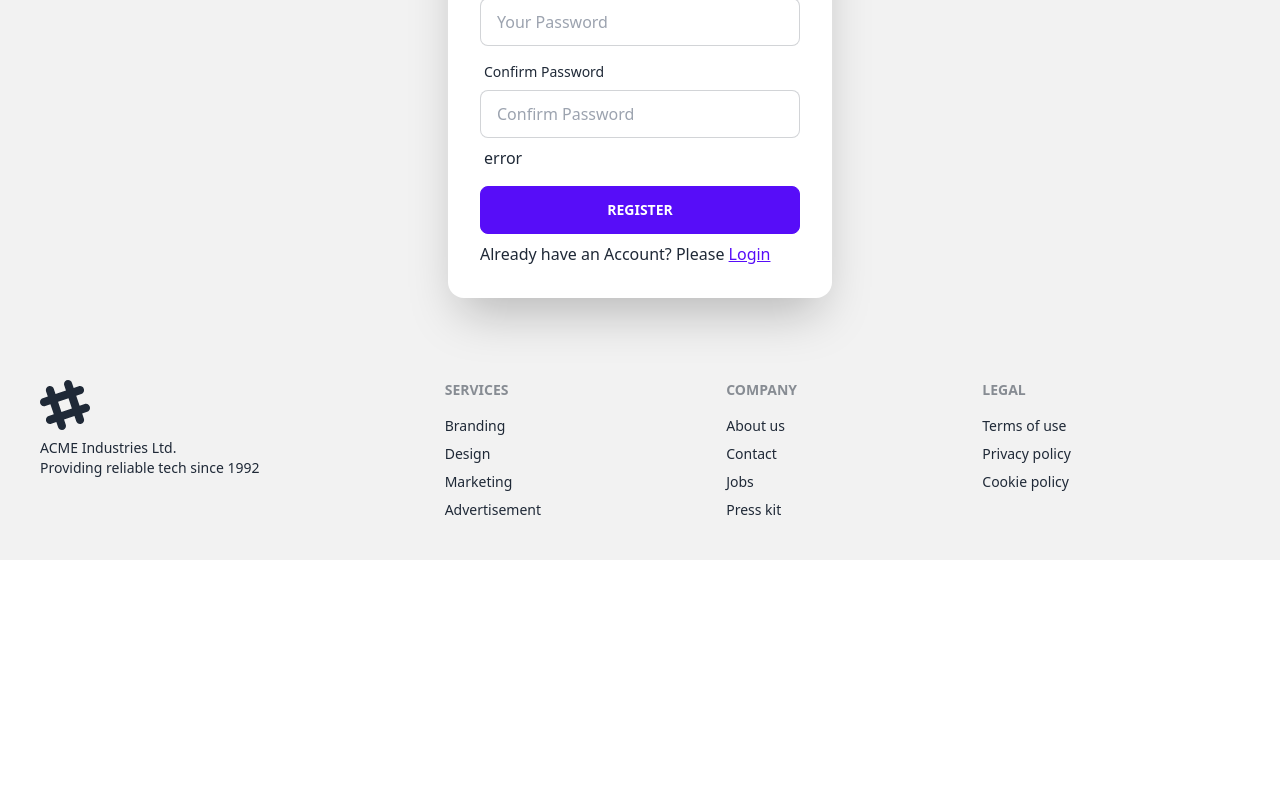
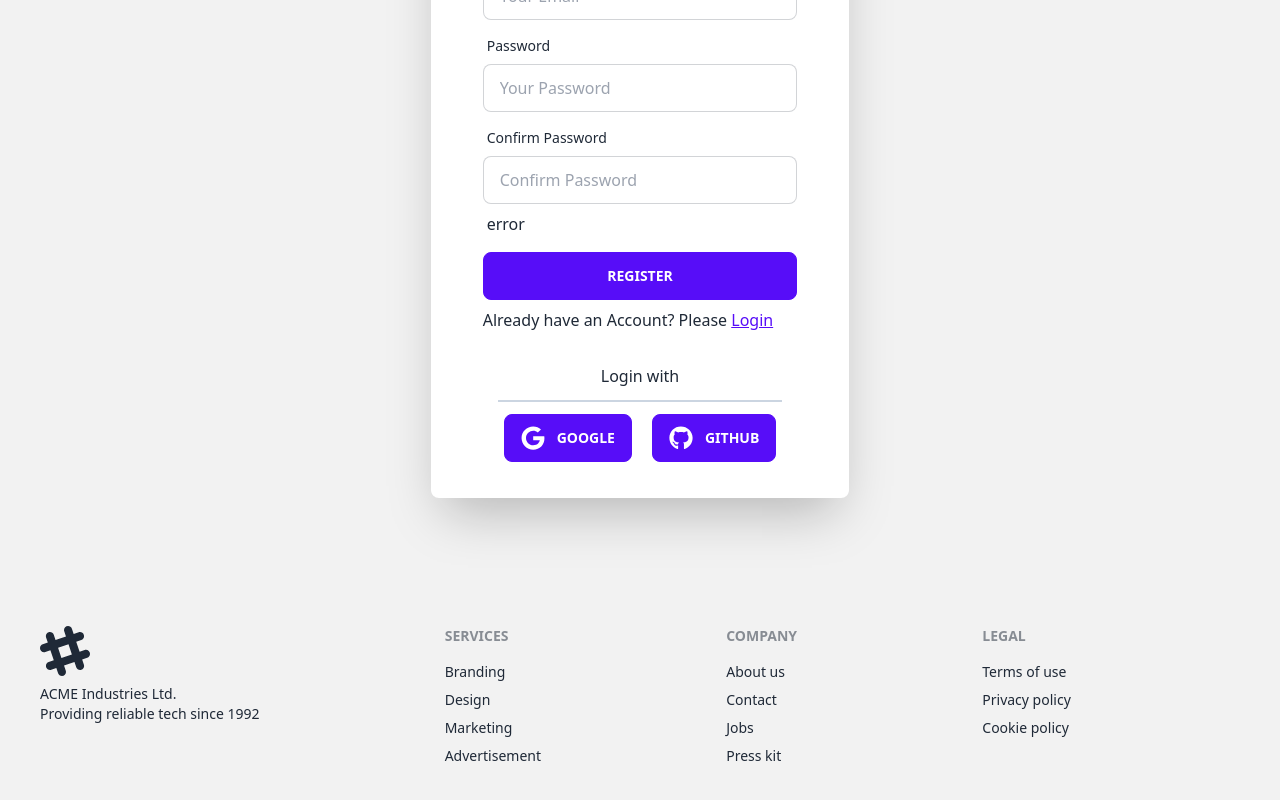
Before and after one commit to ihsajjad/coock-s-compass-client, a React (Vite) app: page /register in a window 1280 px wide. Shown: the part 524-1324 px from the top of the page. Before the commit the page ends 1084 px from the top, so only its background shows below. Built offline with nearby package versions, Linux system fonts and the light colour scheme.

Commit message:
added login with google and github btn in login and register page. some styles were changed

```diff
--- a/package.json
+++ b/package.json
@@ -15,6 +15,7 @@
     "match-sorter": "^6.3.1",
     "react": "^18.2.0",
     "react-dom": "^18.2.0",
+    "react-icons": "^4.8.0",
     "react-router-dom": "^6.11.0",
     "sort-by": "^1.2.0"
   },
--- a/src/user/login/Login.jsx
+++ b/src/user/login/Login.jsx
@@ -1,10 +1,11 @@
 import React from 'react';
+import { FaGithub, FaGoogle } from 'react-icons/fa';
 import { Link } from 'react-router-dom';
 
 const Login = () => {
     return (
-        <div className="hero min-h-screen bg-base-200">
-            <form className="card flex-shrink-0 w-full max-w-sm shadow-2xl bg-base-100">
+        <div className="min-h-screen bg-base-200 w-full py-12 px-3">
+            <form className="rounded-lg p-5 lg:w-1/3 w-full mx-auto shadow-2xl bg-base-100 my-10">
                 <h2 className='text-2xl font-bold text-center my-5'>Please Login</h2>
                 <div className="card-body">
                     <div className="form-control">
@@ -27,6 +28,16 @@ const Login = () => {
                     </div>
                     <p>New at Cook's Compass? Please <Link to='/register' class="link link-primary">Register</Link></p>
                 </div>
+                <div className='text-center'>
+                    <h3>Login with</h3>
+                    <hr className='border border-slate-300 my-3 w-3/4 mx-auto' />
+                    <div className='flex items-center justify-center gap-5 mb-4'>
+                        <div className="btn btn-primary">
+                            <FaGoogle className='text-2xl mr-3'/><span> Google</span>
+                        </div>
+                        <div className="btn btn-primary"><FaGithub  className='text-2xl mr-3'/><span>Github</span></div>
+                    </div>
+                </div>
             </form>
         </div>
     );
--- a/src/user/register/Register.jsx
+++ b/src/user/register/Register.jsx
@@ -1,10 +1,12 @@
 import React from 'react';
 import { Link } from 'react-router-dom';
+import { FaGithub, FaGoogle } from 'react-icons/fa';
+
 
 const Register = () => {
     return (
-        <div className="hero min-h-screen bg-base-200 w-full">
-            <form className="card flex-shrink-0 w-full max-w-sm shadow-2xl bg-base-100 my-10">
+        <div className="min-h-screen bg-base-200 w-full py-12 px-3">
+            <form className="rounded-lg p-5 lg:w-1/3 w-full mx-auto shadow-2xl bg-base-100 my-10">
                 <h2 className='text-2xl font-bold text-center my-5'>Please Register</h2>
                 <div className="card-body">
                     <div className="form-control">
@@ -45,6 +47,16 @@ const Register = () => {
                     </div>
                     <p>Already have an Account? Please <Link to='/login' class="link link-primary">Login</Link></p>
                 </div>
+                <div className='text-center'>
+                    <h3>Login with</h3>
+                    <hr className='border border-slate-300 my-3 w-3/4 mx-auto' />
+                    <div className='flex items-center justify-center gap-5 mb-4'>
+                        <div className="btn btn-primary">
+                            <FaGoogle className='text-2xl mr-3'/><span> Google</span>
+                        </div>
+                        <div className="btn btn-primary"><FaGithub  className='text-2xl mr-3'/><span>Github</span></div>
+                    </div>
+                </div>
             </form>
         </div>
     );
```
Also changed, not shown: 1 other file (tests, documents, lock files or other folders).
